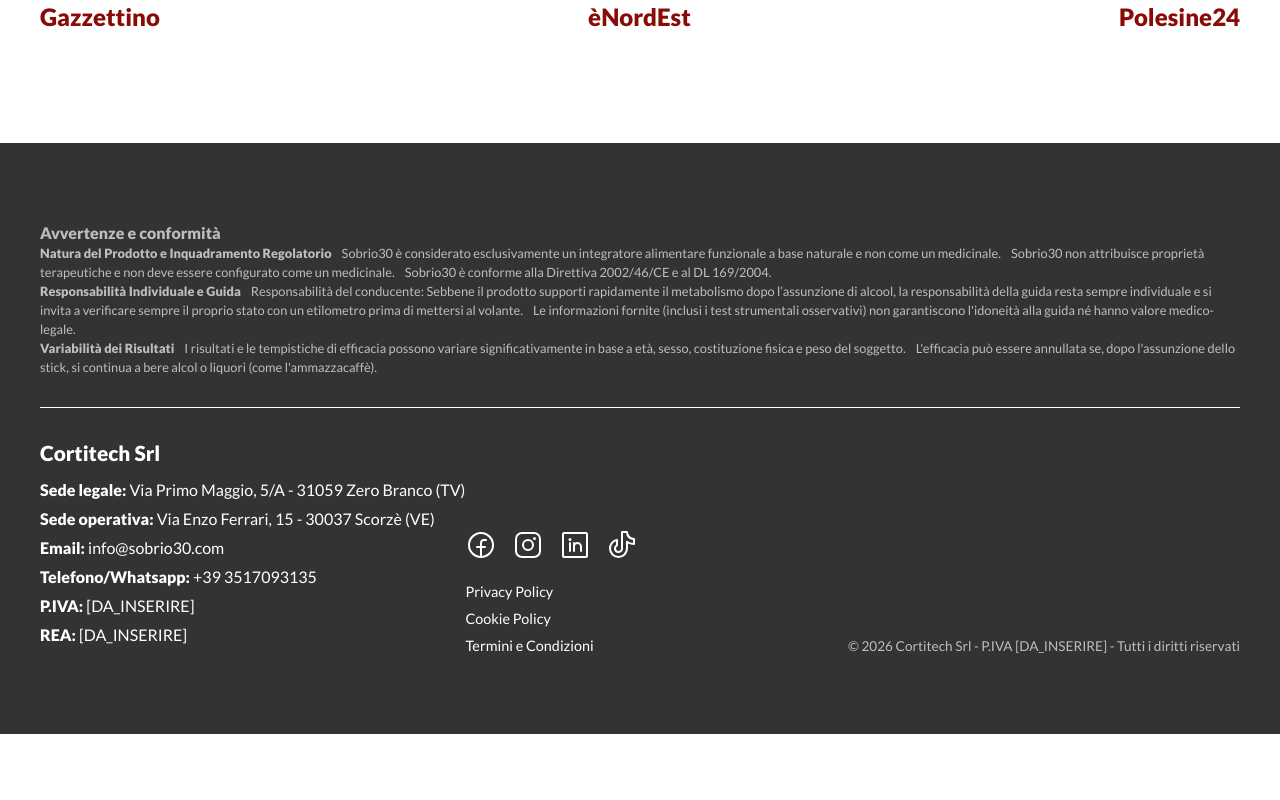
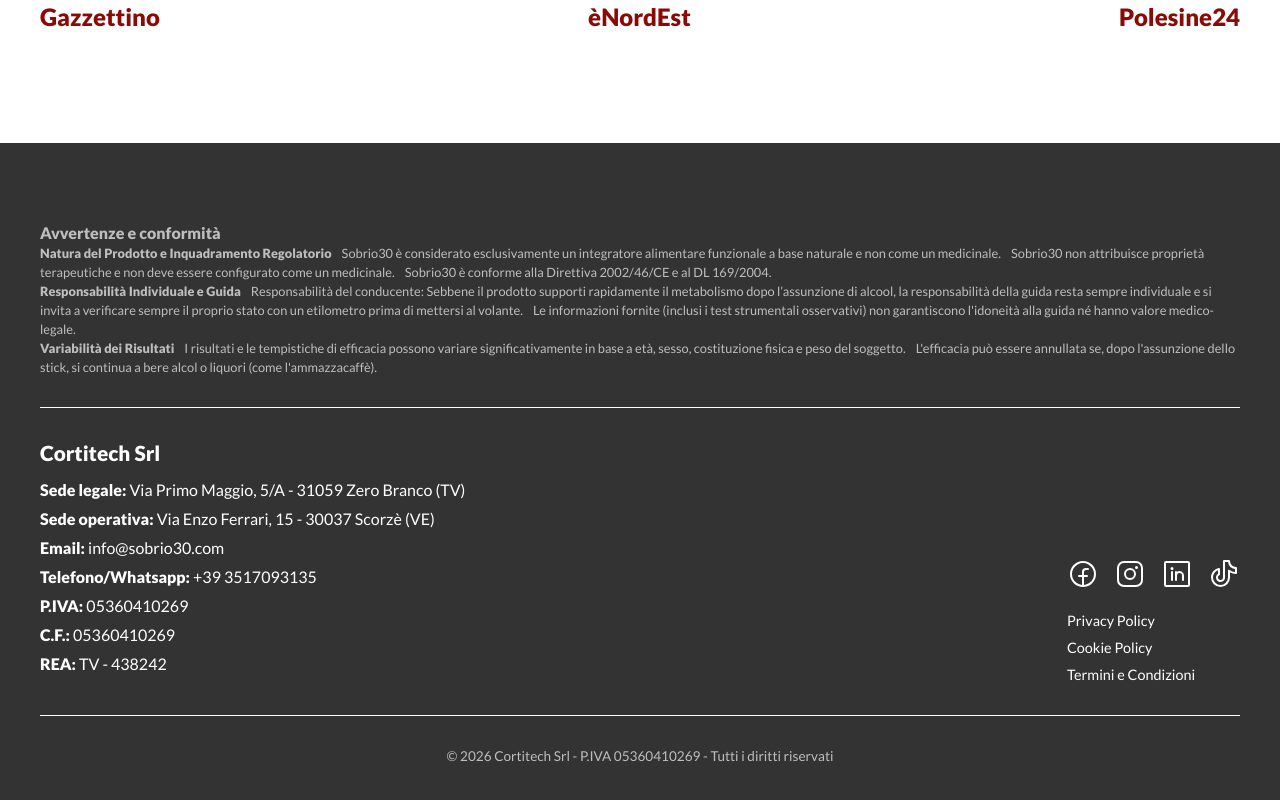
Before and after one commit to diegotosato/sobrio30_frontend, a React (Vite) app: page / in a window 1280 px wide. Shown: the part 6036-6836 px from the top of the page. Before the commit the page ends 6770 px from the top, so only its background shows below. Built offline with nearby package versions, Linux system fonts and the light colour scheme.

Commit message:
Update Footer component: add company tax information and copyright details; improve layout consistency

```diff
--- a/src/components/Footer.jsx
+++ b/src/components/Footer.jsx
@@ -45,8 +45,9 @@
                         <p className="company-contacts-phone">
                             <a href="tel:+393517093135"><strong>Telefono/Whatsapp:</strong> +39 3517093135</a>
                         </p>
-                        <p><strong>P.IVA:</strong> [DA_INSERIRE]</p>
-                        <p><strong>REA:</strong> [DA_INSERIRE]</p>
+                        <p><strong>P.IVA:</strong> 05360410269</p>
+                        <p><strong>C.F.:</strong> 05360410269</p>
+                        <p><strong>REA:</strong> TV - 438242</p>
                     </div>
 
                     <div className="links">
@@ -82,13 +83,14 @@
 
                     </div>
 
-                    <div className="separator"></div>
+                </div>
 
-                    <div className="copyright">
-                        <p>© 2026 Cortitech Srl - P.IVA [DA_INSERIRE] - Tutti i diritti riservati</p>
-                    </div>
+                <div className="separator"></div>
 
+                <div className="copyright">
+                    <p>© 2026 Cortitech Srl - P.IVA 05360410269 - Tutti i diritti riservati</p>
                 </div>
+
             </div>
         </footer>
     );
```
